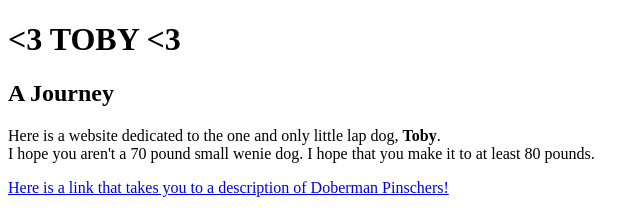
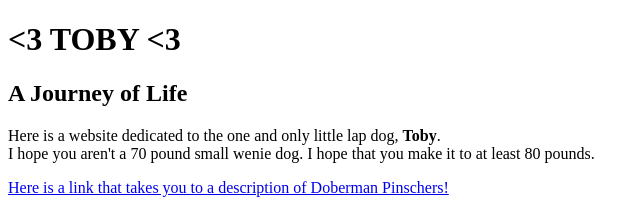
Before and after one commit to ryanhoffart/ryanhoffart.github.io, a plain HTML site: page Test.html in a window 1280 px wide. Shown: the top 210 px of the page, 0-640 px from the left. Drawn offline with Linux system fonts and the light colour scheme.

Commit message:
added of life

```diff
--- a/Test.html
+++ b/Test.html
@@ -8,7 +8,7 @@
 </head>
 <body>
 	<h1><3 TOBY <3</h1>
-	<h2>A Journey</h2>
+	<h2>A Journey of Life</h2>
 	<p>Here is a website dedicated to the one and only little lap dog, <b>Toby</b>. <br>I hope you aren't a 70 pound small wenie dog. I hope that you make it to at least 80 pounds.</p>
 	<a href="https://www.akc.org/dog-breeds/doberman-pinscher/" target="_blank" title="Doberman Information.">Here is a link that takes you to a description of Doberman Pinschers!</a>
 	<p>Sincerely,
```
Also changed, not shown: 1 other file.
